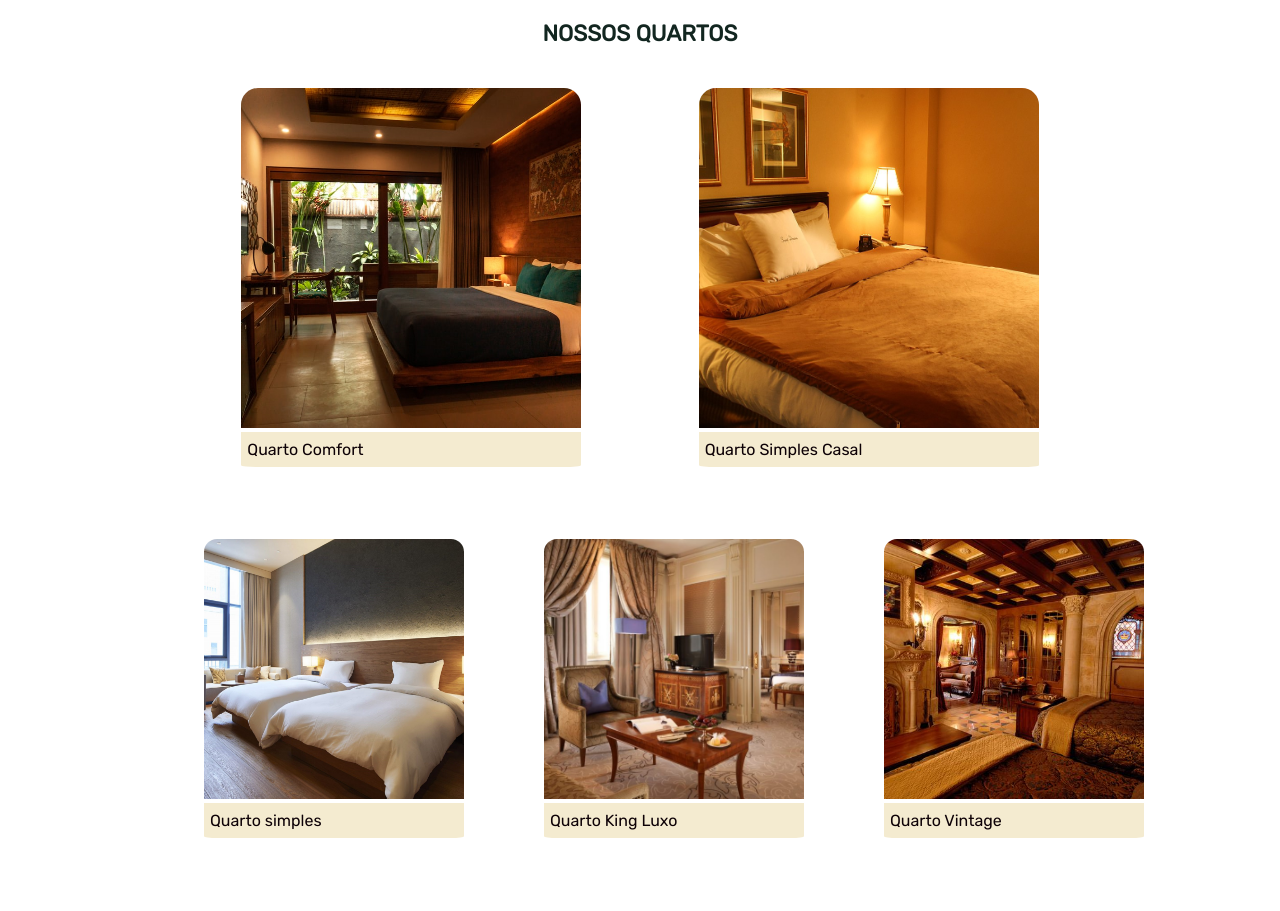
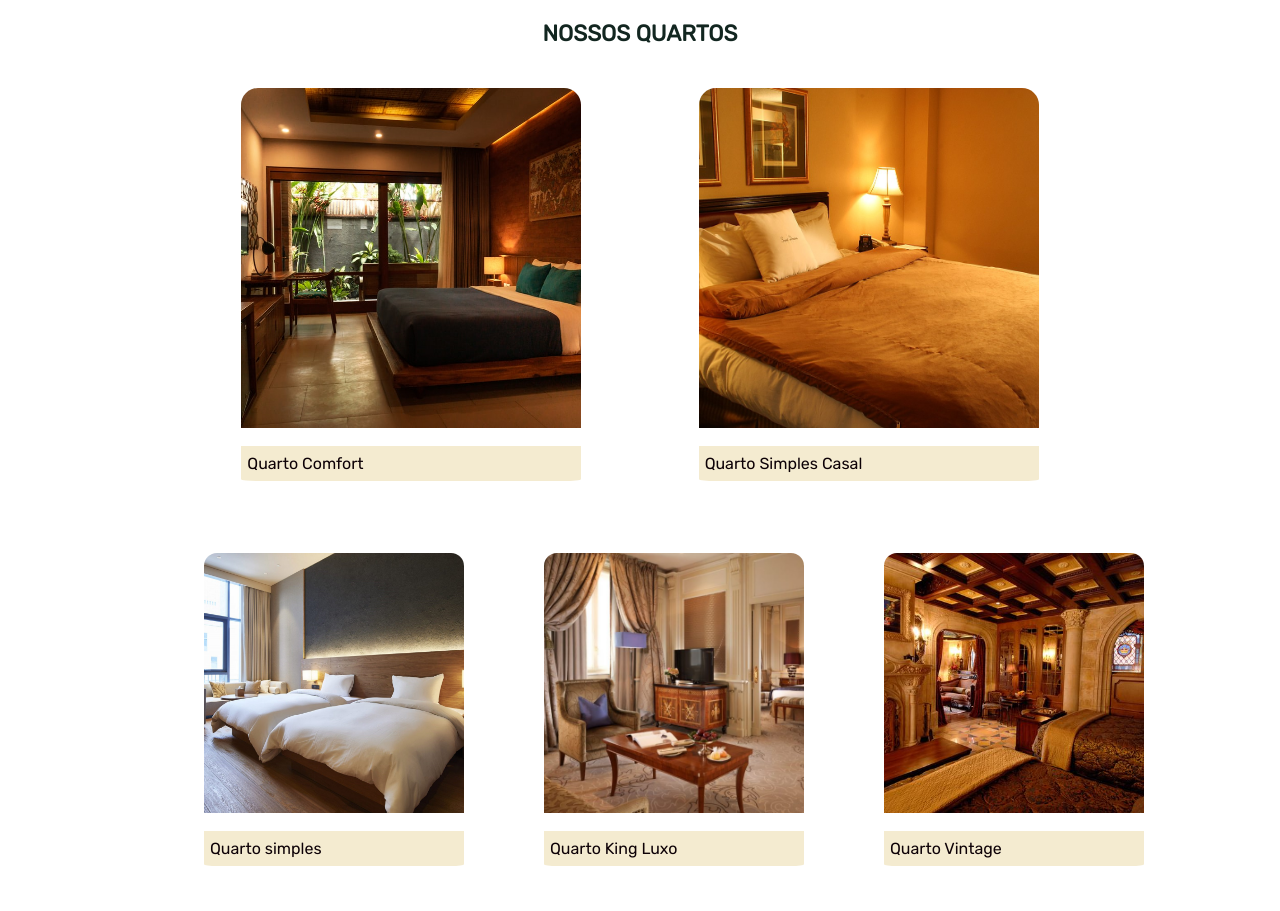
Before and after one commit to LuisFRC03/Hotel-Site, a plain HTML site: page index.html in a window 1280 px wide. Shown: the part 720-1631 px from the top of the page. Drawn offline with Linux system fonts and the light colour scheme.

Commit message:
Second Commit

```diff
--- a/index.html
+++ b/index.html
@@ -38,29 +38,29 @@
         <section id="quartos">
             <h1 class="titulo-secao"> NOSSOS QUARTOS</h1>
             <div class="container-quartos-destaque">
-                <figure>
+                <figure class="figure-quartos">
                     <img class="quartos-destaque-img" alt="quarto" src="imagens/quarto1.jpg" />
                     <br/>
                     <figcaption class="quartos-destaque-texto">Quarto Comfort</figcaption>
                 </figure>
-                <figure>
+                <figure class="figure-quartos">
                     <img class="quartos-destaque-img" alt="quarto" src="imagens/quarto4.jpg" />
                     <br/>
                     <figcaption class="quartos-destaque-texto">Quarto Simples Casal</figcaption>
                 </figure>
             </div>
             <div class="container-quartos-normais">
-                <figure>
+                <figure class="figure-quartos">
                     <img class="quartos-normais-img" alt="quarto" src="imagens/quarto3.jpg"/>
                     <br/>
                     <figcaption class="quartos-destaque-texto">Quarto simples</figcaption>
                 </figure>
-                <figure>
+                <figure class="figure-quartos">
                     <img class="quartos-normais-img" alt="quarto" src="imagens/quarto2.jpg"/>
                     <br/>
                     <figcaption class="quartos-destaque-texto">Quarto King Luxo</figcaption>
                 </figure>
-                <figure>
+                <figure class="figure-quartos">
                     <img class="quartos-normais-img" alt="quarto" src="imagens/quarto5.jpg"/>
                     <br/>
                     <figcaption class="quartos-destaque-texto">Quarto Vintage</figcaption>
--- a/styles.css
+++ b/styles.css
@@ -176,6 +176,10 @@ body{
     object-fit: cover;
 }
 
+.figure-quartos {
+    display: flex;
+    flex-direction: column;
+}
 
 /*----------Serviços-----------*/
 .container-servicos {
```
